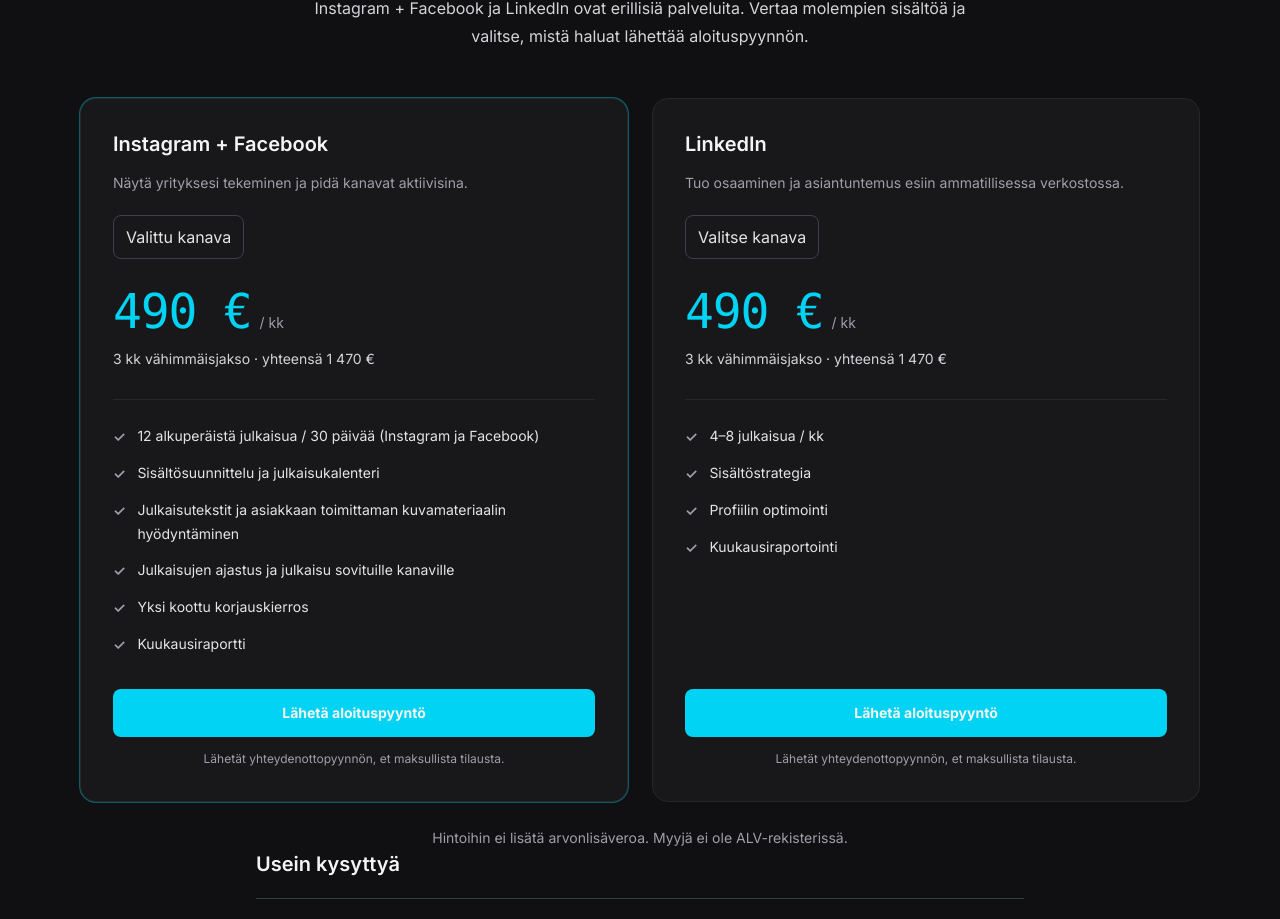
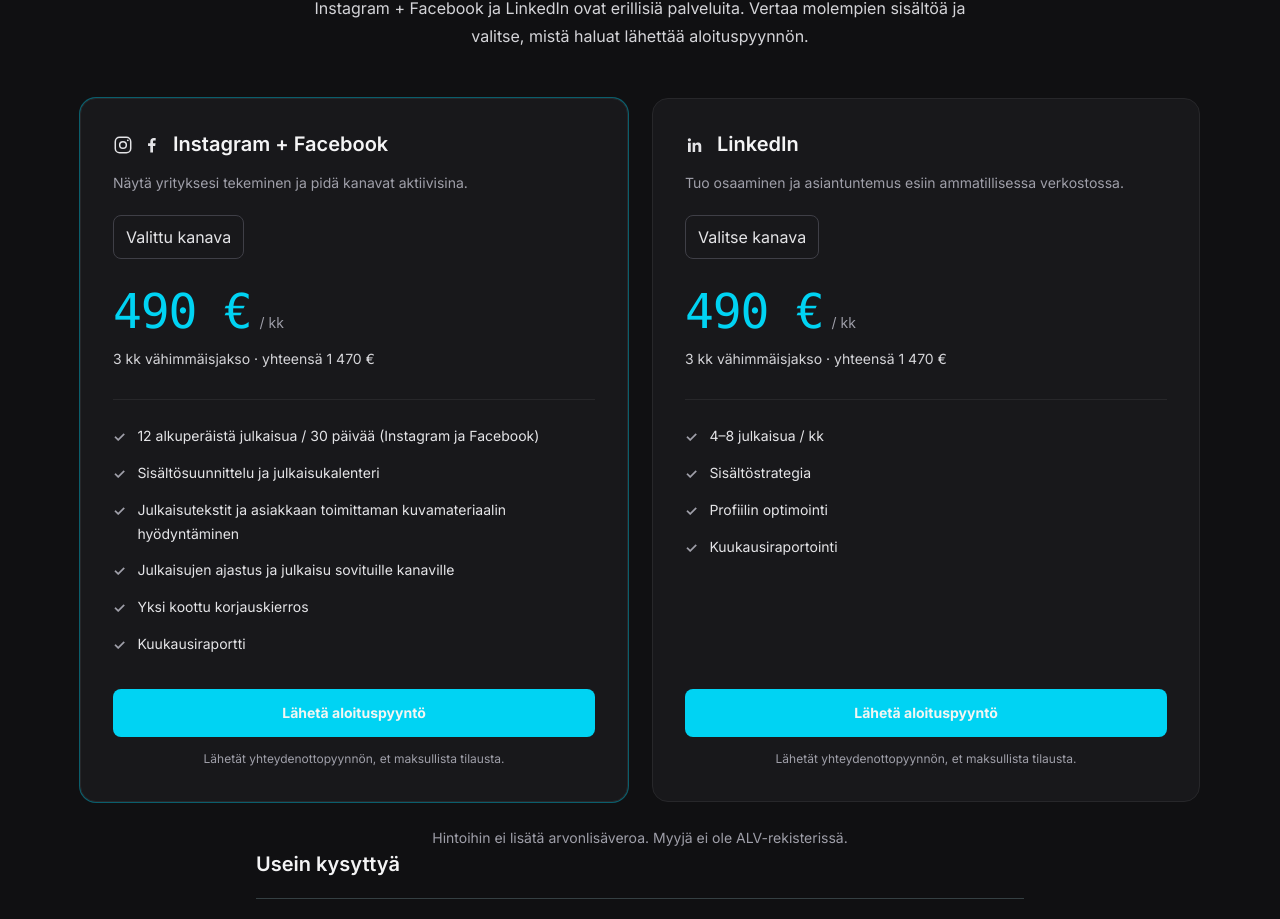
Before and after one commit to Jambovisuaalit/virella-helsinki-web, a Next.js app: page /sosiaalinen-media in a window 1280 px wide. Shown: the part 2200-3119 px from the top of the page. Built offline with nearby package versions, Linux system fonts and the light colour scheme.

Commit message:
feat: add consistent Instagram Facebook and LinkedIn icons to social service plans

```diff
--- a/components/marketing/social-pricing-card.tsx
+++ b/components/marketing/social-pricing-card.tsx
@@ -4,6 +4,7 @@ import Link from "next/link";
 import { useState } from "react";
 import { products } from "@/config/products";
 import { taxConfig } from "@/config/tax";
+import { SocialIcon } from "@/components/site/social-icon";
 import { trackAnalyticsEvent } from "@/lib/analytics/client";
 
 const euro = new Intl.NumberFormat("fi-FI", {
@@ -44,8 +45,9 @@ export function SocialPricingCard() {
       <div className="sticky top-[88px] z-30 mb-5 rounded-2xl border border-zinc-800 bg-zinc-900 p-4 shadow-[0_12px_35px_rgba(0,0,0,0.55)] sm:top-[100px] lg:hidden">
         <div className="flex items-center justify-between gap-3">
           <div className="min-w-0">
-            <p className="truncate text-xs font-semibold text-zinc-300">
-              {channelDetails[selectedChannel].title}
+            <p className="flex min-w-0 items-center gap-2 text-xs font-semibold text-zinc-300">
+              <SocialIcon network={selectedChannel} width={16} height={16} className="shrink-0" />
+              <span className="truncate">{channelDetails[selectedChannel].title}</span>
             </p>
             <p className="mt-1 whitespace-nowrap font-mono text-3xl leading-none text-cyan-400">
               {euro.format(selectedProduct.price)}
@@ -77,9 +79,21 @@ export function SocialPricingCard() {
             >
               <div className="flex items-start justify-between gap-3">
                 <div className="min-w-0">
-                  <h3 id={`plan-${channel}`} className="text-xl font-semibold leading-snug text-zinc-100">
-                    {description.title}
-                  </h3>
+                  <div className="flex flex-wrap items-center gap-3">
+                    <div className="flex items-center gap-2 text-zinc-200" aria-hidden="true">
+                      {channel === "instagram" ? (
+                        <>
+                          <SocialIcon network="instagram" />
+                          <SocialIcon network="facebook" />
+                        </>
+                      ) : (
+                        <SocialIcon network="linkedin" />
+                      )}
+                    </div>
+                    <h3 id={`plan-${channel}`} className="text-xl font-semibold leading-snug text-zinc-100">
+                      {description.title}
+                    </h3>
+                  </div>
                   <p className="mt-3 text-sm leading-6 text-zinc-400">{description.description}</p>
                 </div>
               </div>
```
